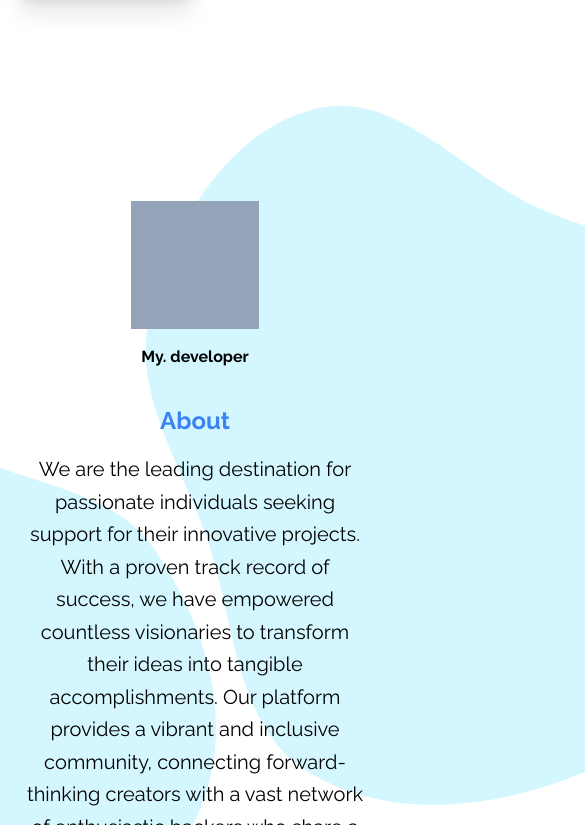
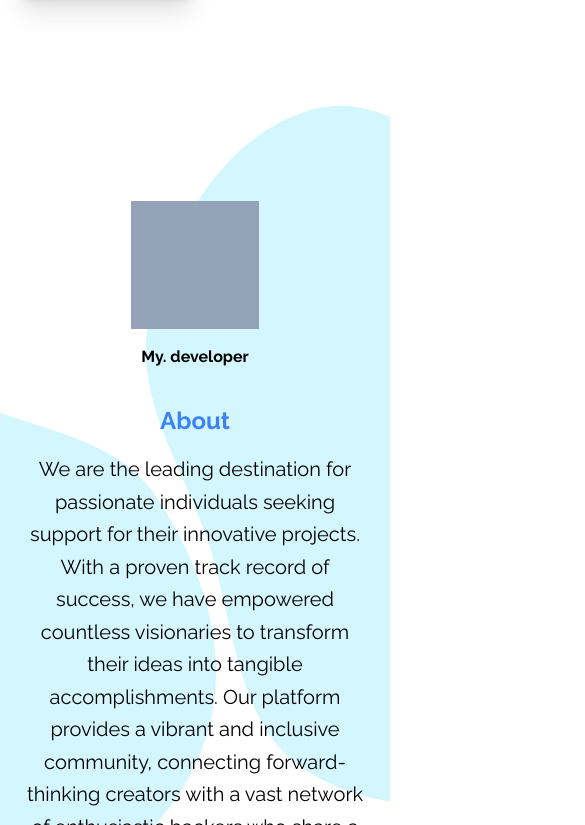
Before and after one commit to yonatan-nyo/final-project-client, a Next.js app: page / in a window 390 px wide. Shown: the part 739-1564 px from the top of the page, 585 px wide, since content can reach past the window. Built offline with nearby package versions, Linux system fonts and the light colour scheme.

Commit message:
fixed home styling

```diff
--- a/app/page.jsx
+++ b/app/page.jsx
@@ -11,19 +11,14 @@ export default function Home() {
   };
 
   return (
-    <div className="flex flex-col max-w-[1450px] mx-auto">
-      <section
-        id="home"
-        className="w-full md:flex md:justify-between min-h-screen items-center py-20 relative"
-      >
+    <div className="flex flex-col overflow-x-hidden relative">
       <svg
         width="603"
         height="663"
         viewBox="0 0 603 663"
         fill="none"
         xmlns="http://www.w3.org/2000/svg"
-          className="absolute -z-10 -left-80 bottom-10 hidden md:block"
-        >
+        className="absolute -z-10 -left-80 top-20 hidden md:block">
         <path
           fillRule="evenodd"
           clipRule="evenodd"
@@ -31,6 +26,9 @@ export default function Home() {
           fill="#EBFBFF"
         />
       </svg>
+      <section
+        id="home"
+        className="w-full max-w-[1450px] mx-auto md:flex md:justify-between min-h-screen max-w-screen items-center py-20 relative">
         <div className="block md:hidden">
           <Image
             alt="Invest together"
@@ -42,17 +40,10 @@ export default function Home() {
           />
         </div>
         <div className="h-full flex flex-col justify-center pl-4 md:pl-6 ">
-          <h1 className="text-blue-500 font-bold text-[30px] md:text-[40px] leading-none">
-            INVEST
-          </h1>
-          <h2 className="font-bold text-[55px] md:text-[90px] leading-none">
-            Invest Mate
-          </h2>
+          <h1 className="text-blue-500 font-bold text-[30px] md:text-[40px] leading-none">INVEST</h1>
+          <h2 className="font-bold text-[55px] md:text-[90px] leading-none">Invest Mate</h2>
           <p className="mt-5 text-[25px]">The future of crowd funding</p>
-          <button
-            className="bg-blue-500 max-w-fit px-4 py-3 rounded-xl text-white shadow-xl my-4"
-            onClick={handleClickInvest}
-          >
+          <button className="bg-blue-500 max-w-fit px-4 py-3 rounded-xl text-white shadow-xl my-4" onClick={handleClickInvest}>
             <p>START INVESTING &gt;</p>
           </button>
         </div>
@@ -69,18 +60,15 @@ export default function Home() {
         </div>
       </section>
 
-      <div
-        id="about"
-        className="w-full justify-start min-h-screen items-center py-24 relative md:flex"
-      >
+      <section id="about" className="w-full justify-start min-h-screen items-center py-24 md:flex relative">
+        <div className="absolute top-0 left-0 w-screen h-screen md:flex overflow-hidden">
           <svg
             width="794"
             height="700"
             viewBox="0 0 794 848"
             fill="none"
             xmlns="http://www.w3.org/2000/svg"
-          className="absolute -z-10 -right-[30rem] top-0 "
-        >
+            className="absolute -z-10 -right-[30rem] top-0">
             <path
               fillRule="evenodd"
               clipRule="evenodd"
@@ -94,8 +82,7 @@ export default function Home() {
             viewBox="0 0 794 848"
             fill="none"
             xmlns="http://www.w3.org/2000/svg"
-          className="absolute -z-10 -left-[30rem] bottom-0 h-[40rem] object-bottom object-cover "
-        >
+            className="absolute -z-10 -left-[30rem] bottom-0 h-[40rem] object-bottom object-cover">
             <path
               fillRule="evenodd"
               clipRule="evenodd"
@@ -103,25 +90,22 @@ export default function Home() {
               fill="#D4F7FF"
             />
           </svg>
+        </div>
+
         <div className="w-full md:w-fit px-5 md:px-20 text-center md:text-left">
           <div className="bg-slate-400 w-32 md:w-52 h-32 md:h-52 mx-auto md:mx-0" />
           <p className="font-bold mt-4">My. developer</p>
         </div>
         <div className="flex-grow text-center md:text-left px-5 md:px-10 mt-10 md:mt-0">
-          <h2 className="text-blue-500 font-bold text-2xl md:text-4xl leading-none">
-            About
-          </h2>
+          <h2 className="text-blue-500 font-bold text-2xl md:text-4xl leading-none">About</h2>
           <p className="mt-5 text-[20px] leading-relaxed max-w-[1000px]">
-            We are the leading destination for passionate individuals seeking
-            support for their innovative projects. With a proven track record of
-            success, we have empowered countless visionaries to transform their
-            ideas into tangible accomplishments. Our platform provides a vibrant
-            and inclusive community, connecting forward-thinking creators with a
-            vast network of enthusiastic backers who share a common goal: to
-            make a difference in the world.
+            We are the leading destination for passionate individuals seeking support for their innovative projects. With a proven
+            track record of success, we have empowered countless visionaries to transform their ideas into tangible
+            accomplishments. Our platform provides a vibrant and inclusive community, connecting forward-thinking creators with a
+            vast network of enthusiastic backers who share a common goal: to make a difference in the world.
           </p>
         </div>
-      </div>
+      </section>
     </div>
   );
 }
```
Lines whose indentation alone changed are shown as unchanged.
